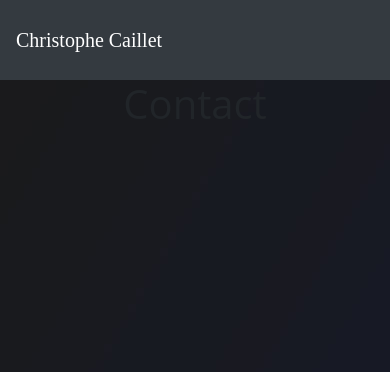
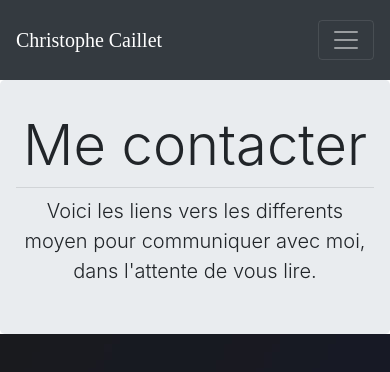
Before and after one commit to christophe13012/portfolio, a React (Create React App) app: page /contact in a window 390 px wide. Shown: the top 372 px of the page. Built offline with nearby package versions, Linux system fonts and the light colour scheme; what react-animations would draw is missing.

Commit message:
navbar responsive

```diff
--- a/src/Components/contact.jsx
+++ b/src/Components/contact.jsx
@@ -1,19 +1,34 @@
-import React from "react";
+import React, { Component } from "react";
+import { Jumbotron } from "reactstrap";
 import NavBar from "./navBar";
+import Tabs from "./tabs";
 
-const Contact = () => {
-  return (
-    <div style={styles.container}>
-      <NavBar />
-      <h1>Contact</h1>
-    </div>
-  );
+class Contact extends Component {
+  state = {};
+  render() {
+    return (
+      <div>
+        <NavBar />
+        <div style={styles.main}>
+          <Jumbotron className="text-center">
+            <h1 className="display-4">Me contacter</h1>
+            <hr className="my-2" />
+            <p className="lead">
+              Voici les liens vers les differents moyen pour communiquer avec
+              moi, dans l'attente de vous lire.
+            </p>
+            <p className="lead" />
+          </Jumbotron>
+        </div>
+      </div>
+    );
+  }
+}
+
+const styles = {
+  main: {
+    backgroundColor: "white"
+  }
 };
 
-const styles = {
-  container: {
-    textAlign: "center",
-    fontFamily: "Open Sans, sans-serif"
-  }
-};
 export default Contact;
--- a/src/Components/navBar.jsx
+++ b/src/Components/navBar.jsx
@@ -1,20 +1,35 @@
-import React from "react";
+import React, { Component } from "react";
 import { NavLink, Link } from "react-router-dom";
+import { Collapse, Navbar, NavbarToggler, Nav, NavItem } from "reactstrap";
 import HeadShake from "react-reveal/HeadShake";
 
-const NavBar = () => {
+class NavBar extends React.Component {
+  constructor(props) {
+    super(props);
+
+    this.toggle = this.toggle.bind(this);
+    this.state = {
+      isOpen: false
+    };
+  }
+  toggle() {
+    this.setState({
+      isOpen: !this.state.isOpen
+    });
+  }
+  render() {
     return (
-    <nav
-      style={styles.navbar}
-      className="navbar navbar-expand-lg navbar-dark bg-dark"
-    >
+      <div>
+        <Navbar color="dark" dark expand="md">
           <HeadShake>
             <Link style={styles.nom} to="/" className="navbar-brand" href="#">
               Christophe Caillet
             </Link>{" "}
           </HeadShake>
-      <div className="collapse navbar-collapse" id="navbarNav">
-        <ul className="navbar-nav ml-auto">
+          <NavbarToggler onClick={this.toggle} />
+          <Collapse isOpen={this.state.isOpen} navbar>
+            <Nav className="ml-auto" navbar>
+              <NavItem>
                 <NavLink
                   style={styles.lien}
                   to="/about"
@@ -23,7 +38,8 @@ const NavBar = () => {
                 >
                   A propos de moi
                 </NavLink>
-
+              </NavItem>
+              <NavItem>
                 <NavLink
                   style={styles.lien}
                   to="/portfolio"
@@ -32,6 +48,8 @@ const NavBar = () => {
                 >
                   Mon portfolio
                 </NavLink>
+              </NavItem>
+              <NavItem>
                 <NavLink
                   style={styles.lien}
                   to="/contact"
@@ -40,11 +58,14 @@ const NavBar = () => {
                 >
                   Me contacter
                 </NavLink>
-        </ul>
+              </NavItem>
+            </Nav>
+          </Collapse>
+        </Navbar>
       </div>
-    </nav>
     );
-};
+  }
+}
 
 const styles = {
   navbar: { marginBottom: 0 },
```
Lines whose indentation alone changed are shown as unchanged.
